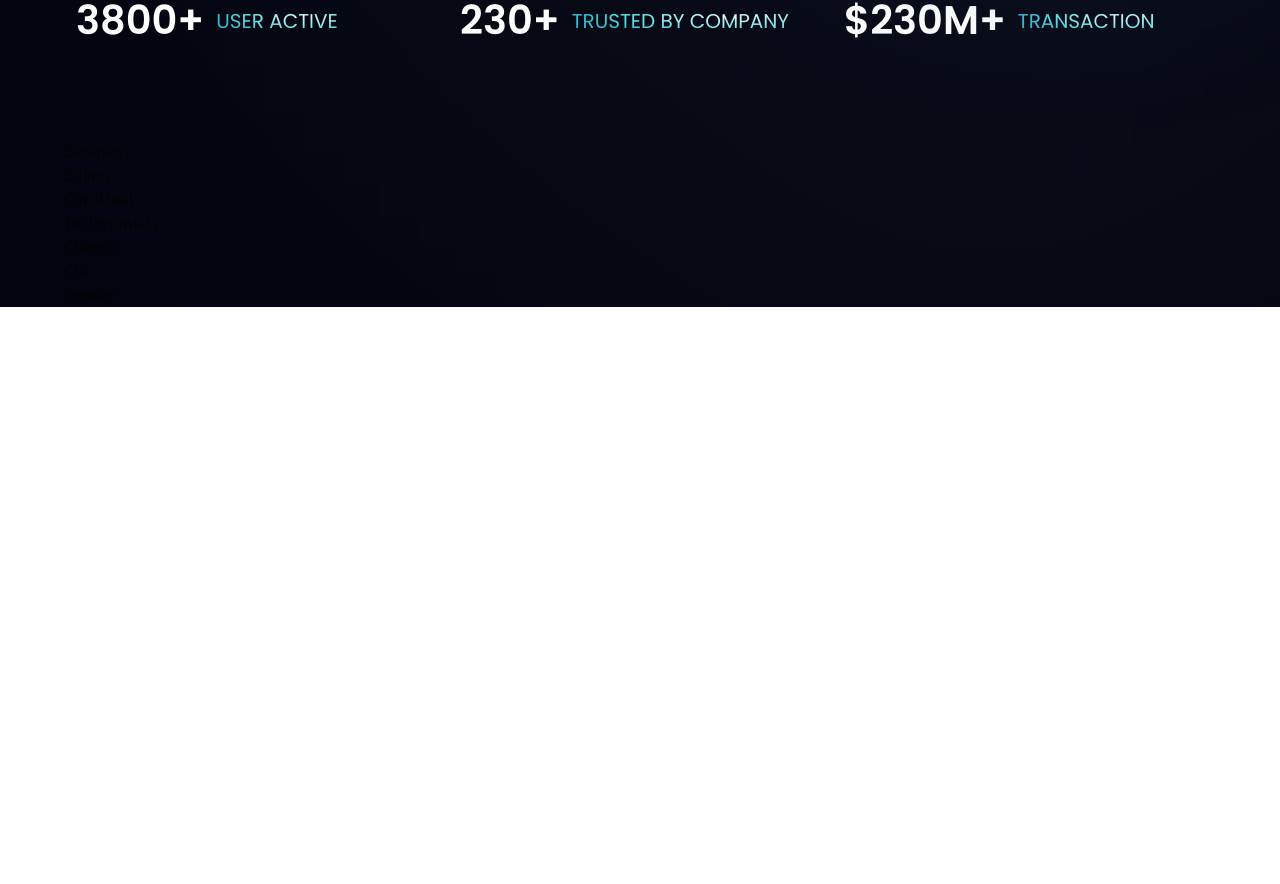
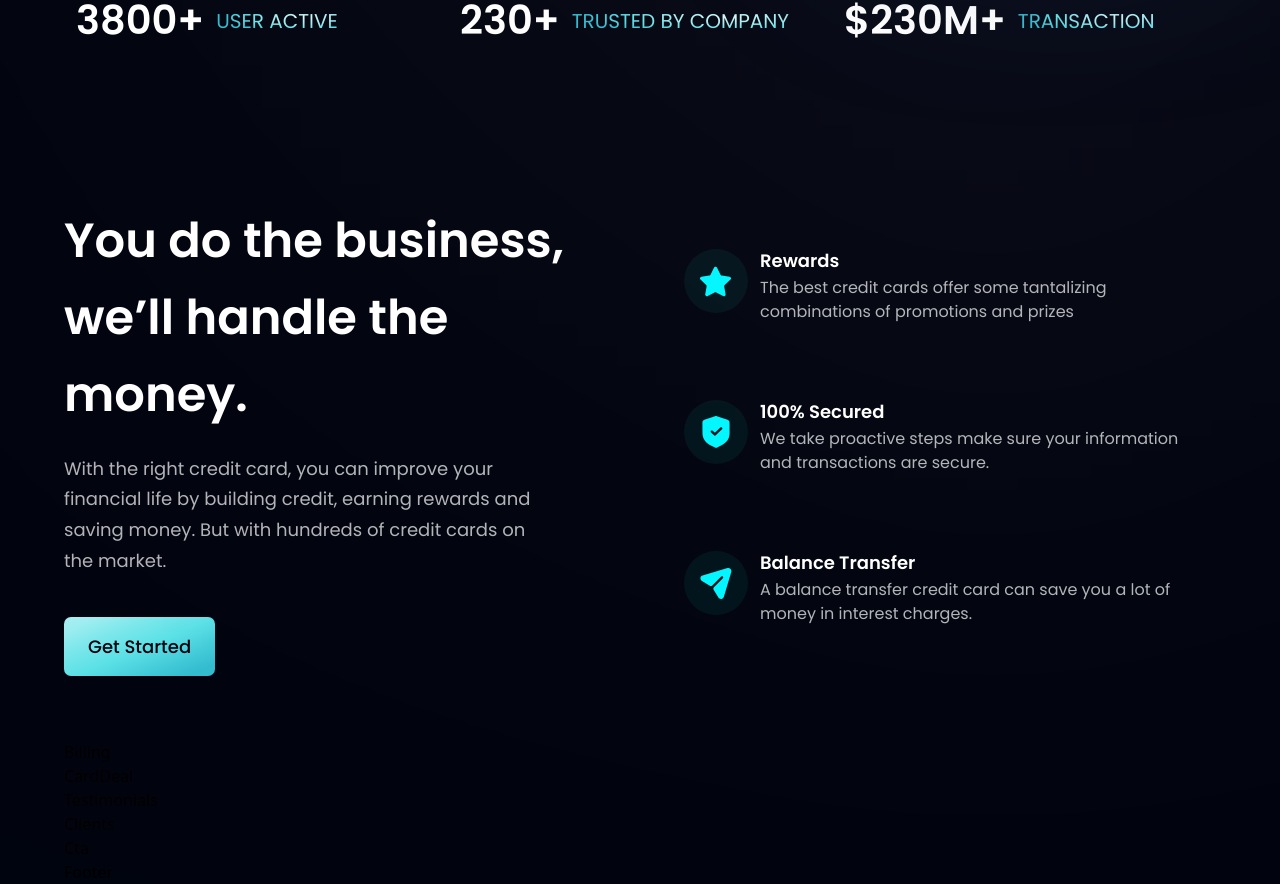
Before and after one commit to ndayishimiyeeric/Bank-app, a React (Vite) app: page / in a window 1280 px wide. Shown: the part 806-1690 px from the top of the page. Before the commit the page ends 1113 px from the top, so only its background shows below. Built offline with nearby package versions, Linux system fonts and the light colour scheme.

Commit message:
Add Business section

```diff
--- a/src/components/Business.jsx
+++ b/src/components/Business.jsx
@@ -1,7 +1,34 @@
-import React from 'react';
+import { features } from '../constants';
+import styles, { layout } from '../styles';
+import Button from './Button';
+import FeatureCard from './FeatureCard';
 
 function Business() {
-  return <div>Business</div>;
+  return (
+    <section id="features" className={`${layout.section}`}>
+      <div className={`${layout.sectionInfo}`}>
+        <h2 className={`${styles.heading2}`}>
+          You do the business, <br className="sm:block hidden" /> we’ll handle
+          the money.
+        </h2>
+        <p className={`${styles.paragraph} max-w-[470px] mt-5`}>
+          With the right credit card, you can improve your financial life by
+          building credit, earning rewards and saving money. But with hundreds
+          of credit cards on the market.
+        </p>
+        <Button
+          styles="mt-10 rounded-[7px]"
+          type="button"
+          title="Get Started"
+        />
+      </div>
+      <div className={`${layout.sectionImg} flex-col`}>
+        {features.map((feature, index) => (
+          <FeatureCard key={feature.id} index={index} {...feature} />
+        ))}
+      </div>
+    </section>
+  );
 }
 
 export default Business;
--- a/src/components/Button.jsx
+++ b/src/components/Button.jsx
@@ -1,7 +1,15 @@
 import React from 'react';
 
-function Button() {
-  return <div>Button</div>;
+function Button(props) {
+  const { styles, type, title } = props;
+  return (
+    <button
+      type={type}
+      className={`${styles} py-4 px-6 bg-blue-gradient font-poppins font-medium text-[18px] text-primary outline-none`}
+    >
+      {title}
+    </button>
+  );
 }
 
 export default Button;
--- /dev/null
+++ b/src/components/FeatureCard.jsx
@@ -0,0 +1,30 @@
+import React from 'react';
+import { features } from '../constants';
+import styles from '../styles';
+
+function FeatureCard(props) {
+  const { index, icon, title, content } = props;
+  return (
+    <div
+      className={`flex flex-row p-6 rounded-[20px] ${
+        index === features.length - 1 ? 'mb-0' : 'mb-6'
+      } feature-card cursor-pointer`}
+    >
+      <div
+        className={`${styles.flexCenter} w-[64px] h-[64px] rounded-full bg-dimBlue`}
+      >
+        <img src={icon} alt="icon" className="w-[50%] h-[50%] object-contain" />
+      </div>
+      <div className="flex-1 flex flex-col ml-3">
+        <h4 className="font-poppins font-semibold text-white text-[18px] leading-[23px] mb-1">
+          {title}
+        </h4>
+        <p className="font-poppins font-normal text-dimWhite text-[16px] leading-[24px] mb-1">
+          {content}
+        </p>
+      </div>
+    </div>
+  );
+}
+
+export default FeatureCard;
```
